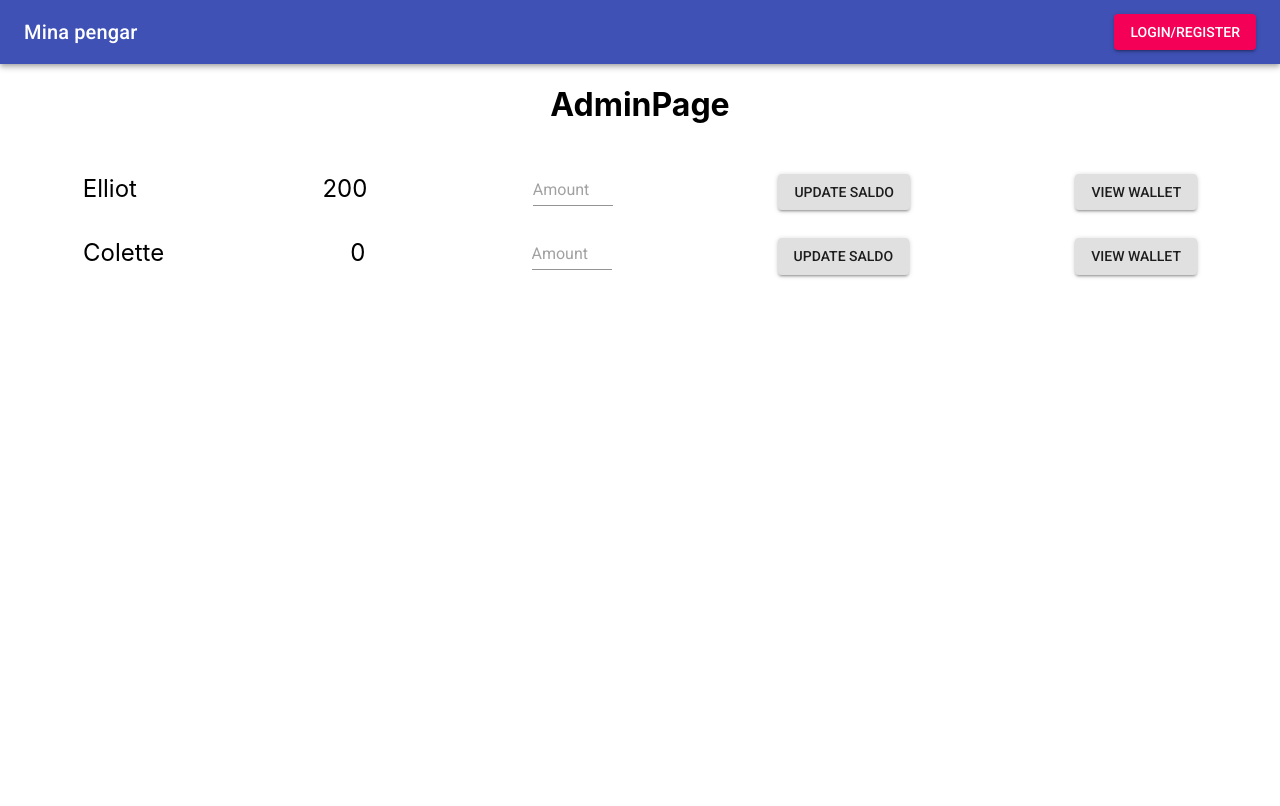
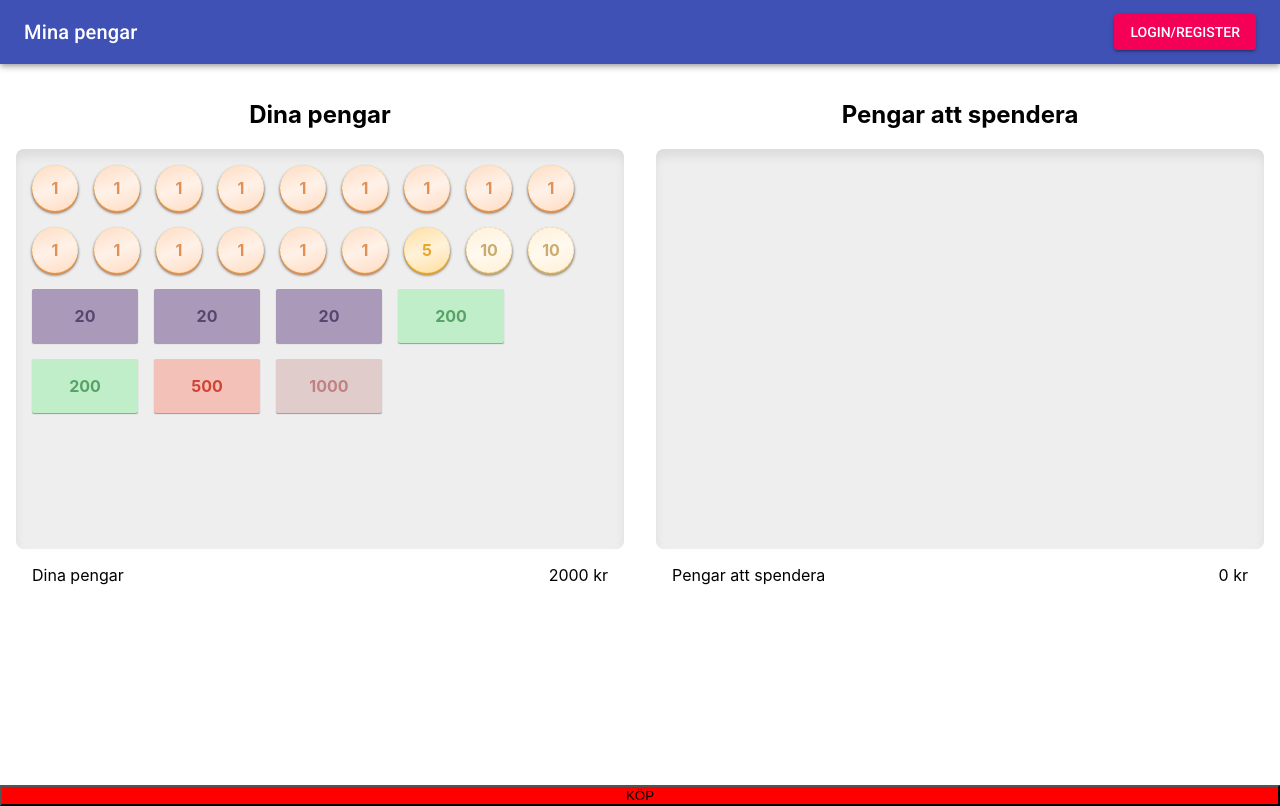
Before and after one commit to AntonStrand/hackathon-spiik-2019, a React (Create React App) app in the folder frontend/: page / in a window 1280 px wide. Built offline with nearby package versions, Linux system fonts and the light colour scheme.

Commit message:
Adding routing

```diff
--- a/frontend/src/App.js
+++ b/frontend/src/App.js
@@ -11,9 +11,9 @@ class App extends Component {
     return (
       <div className="App">
         <Appbar />
-        <Route exact path="/wallet" component={SaldoPage} />
+        <Route exact path="/" component={SaldoPage} />
         <Route path="/login" component={LoginPage} />
-        <Route path="/" component={AdminPage} />
+        <Route path="/admin" component={AdminPage} />
       </div>
     )
   }
--- a/frontend/src/components/AdminPage/AdminPage.jsx
+++ b/frontend/src/components/AdminPage/AdminPage.jsx
@@ -4,7 +4,6 @@ import Button from '@material-ui/core/Button'
 import TextField from '@material-ui/core/TextField';
 import { withRouter } from 'react-router-dom'
 import { Link } from 'react-router'
-
 const Row = ({child, onUpdateSaldo, history}) => {
   const [amount, setAmount] = useState()
   return (<div style={{ display: 'flex', flexDirection: 'row', marginTop: '28px', justifyContent: 'space-around'}}>
@@ -22,7 +21,10 @@ const Row = ({child, onUpdateSaldo, history}) => {
         }}
         variant='contained'>Update saldo</Button></div>
       <div><Button variant='contained'
-        onClick={() => history.push('/wallet')}
+        onClick={() => history.push({
+          pathname: '/',
+          state: {childId: child._id, name: child.name, amount: amount}
+        })}
       >View wallet</Button></div>
     </div>)
 }
```
